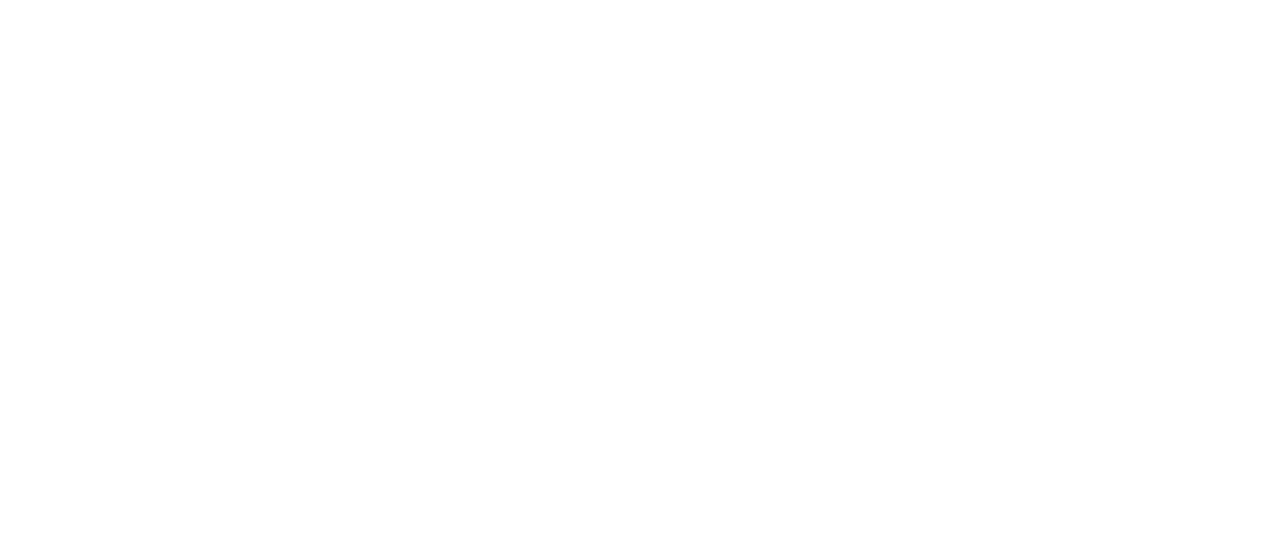
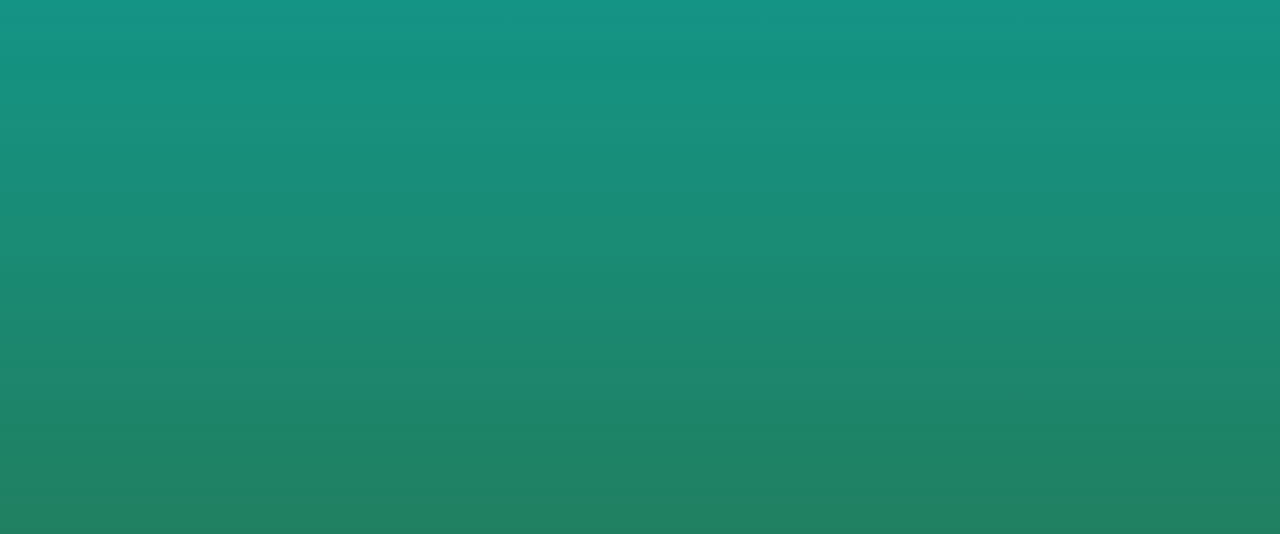
Before and after one commit to kdrag0n/serenade-calhacks23, a Next.js app in the folder web/: page / in a window 1280 px wide. Shown: the part 130-664 px from the top of the page. Built offline with nearby package versions, Linux system fonts and the light colour scheme.

Commit message:
gradient

```diff
--- a/web/src/pages/index.tsx
+++ b/web/src/pages/index.tsx
@@ -7,7 +7,7 @@
 
 export default function Home() {
   return (
-    <main>
+    <main className="bg-gradient-to-b from-[#11998e] to-[#237A57] min-h-screen">
     </main>
   )
 }
```
